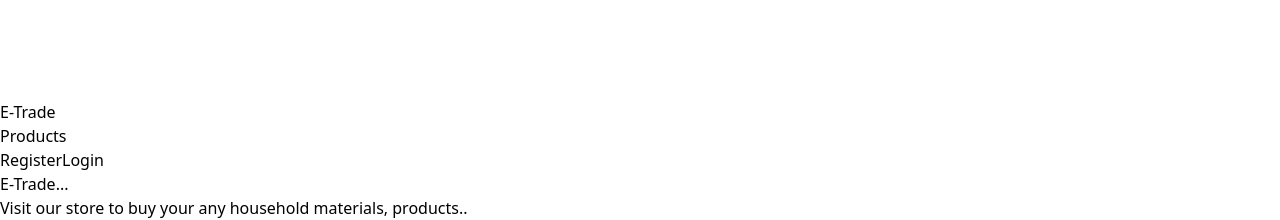
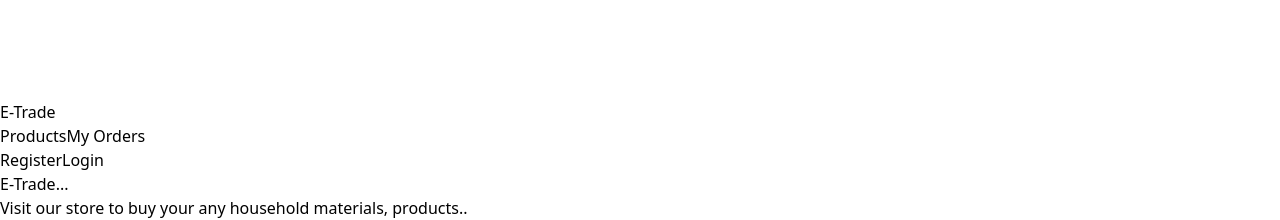
Before and after one commit to pranjal23030/etrade-client, a React (Vite) app: page / in a window 1280 px wide. Shown: the part 1180-1400 px from the top of the page. Built offline with nearby package versions, Linux system fonts and the light colour scheme.

Commit message:
my-orders

```diff
--- a/src/App.tsx
+++ b/src/App.tsx
@@ -11,6 +11,10 @@
 import Checkout from './pages/checkout/Checkout'
 import MyOrder from './pages/my-orders/MyOrder'
 import MyOrderDetail from './pages/my-orders-details/MyOrderDetail'
+import AdminIndex from './pages/admin/AdminLayout'
+import Categories from './pages/admin/categories/Categories'
+import AdminLayout from './pages/admin/AdminLayout'
+import AdminStats from './pages/admin/stats/AdminStats'
 
 function App() {
 
@@ -27,6 +31,8 @@
           <Route path="/my-checkout" element={<Checkout />} />
           <Route path="/my-orders" element={<MyOrder />} />
           <Route path="/my-orders/:id" element={<MyOrderDetail />} />
+          <Route path='/admin' element={<AdminStats />} />
+          <Route path='/admin/categories' element={<Categories />} />
         </Routes>
       </BrowserRouter>
     </Provider>
--- a/src/globals/components/Navbar.tsx
+++ b/src/globals/components/Navbar.tsx
@@ -40,6 +40,7 @@
                 </div>
                 <div className="flex mt-4 sm:mt-0">
                     <Link className="px-4" to="/products">Products</Link>
+                    <Link className="px-4" to="/my-orders">My Orders</Link>
 
                 </div>
 
```
